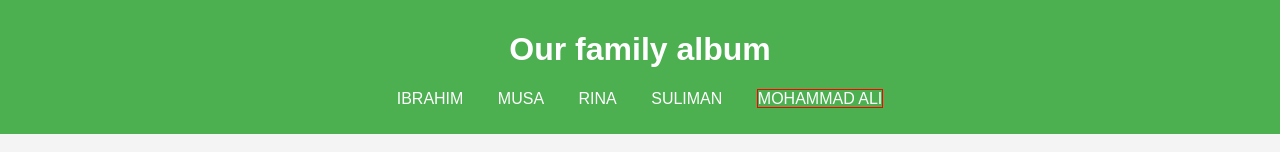
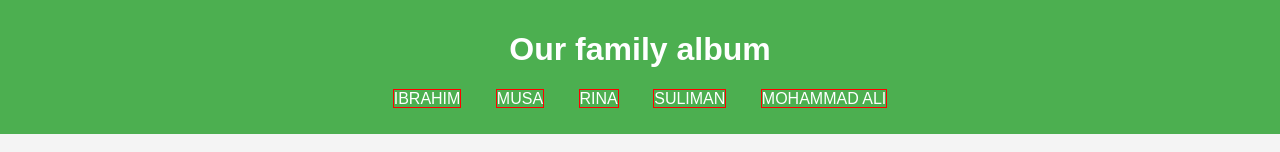
Before and after one commit to mohammadali27/our-family-albam, a plain HTML site: page home.html in a window 1280 px wide. Shown: the top 152 px of the page. Drawn offline with Linux system fonts and the light colour scheme; grey boxes are pictures that could not be loaded.

Commit message:
a tag spaling problem

```diff
--- a/home.html
+++ b/home.html
@@ -43,10 +43,10 @@
         <h1>Our family album</h1>
         <nav>
             <ul>
-                <li style="border: 1px solid red><a href="IBRAHIM.html">IBRAHIM</a></li>
-                <li style="border: 1px solid red><a href="MUSA.html">MUSA</a></li>
-                <li style="border: 1px solid red><a href="RINA.html">RINA</a></li>
-                <li style="border: 1px solid red><a href="SULIMAN.html">SULIMAN</a></li>
+                <li style="border: 1px solid red;"><a href="IBRAHIM.html">IBRAHIM</a></li>
+                <li style="border: 1px solid red;"><a href="MUSA.html">MUSA</a></li>
+                <li style="border: 1px solid red;"><a href="RINA.html">RINA</a></li>
+                <li style="border: 1px solid red;"><a href="SULIMAN.html">SULIMAN</a></li>
                 <li style="border: 1px solid red;"><a href="MOHAMMAD.html">MOHAMMAD ALI</a></li>
             </ul>
         </nav>
```
